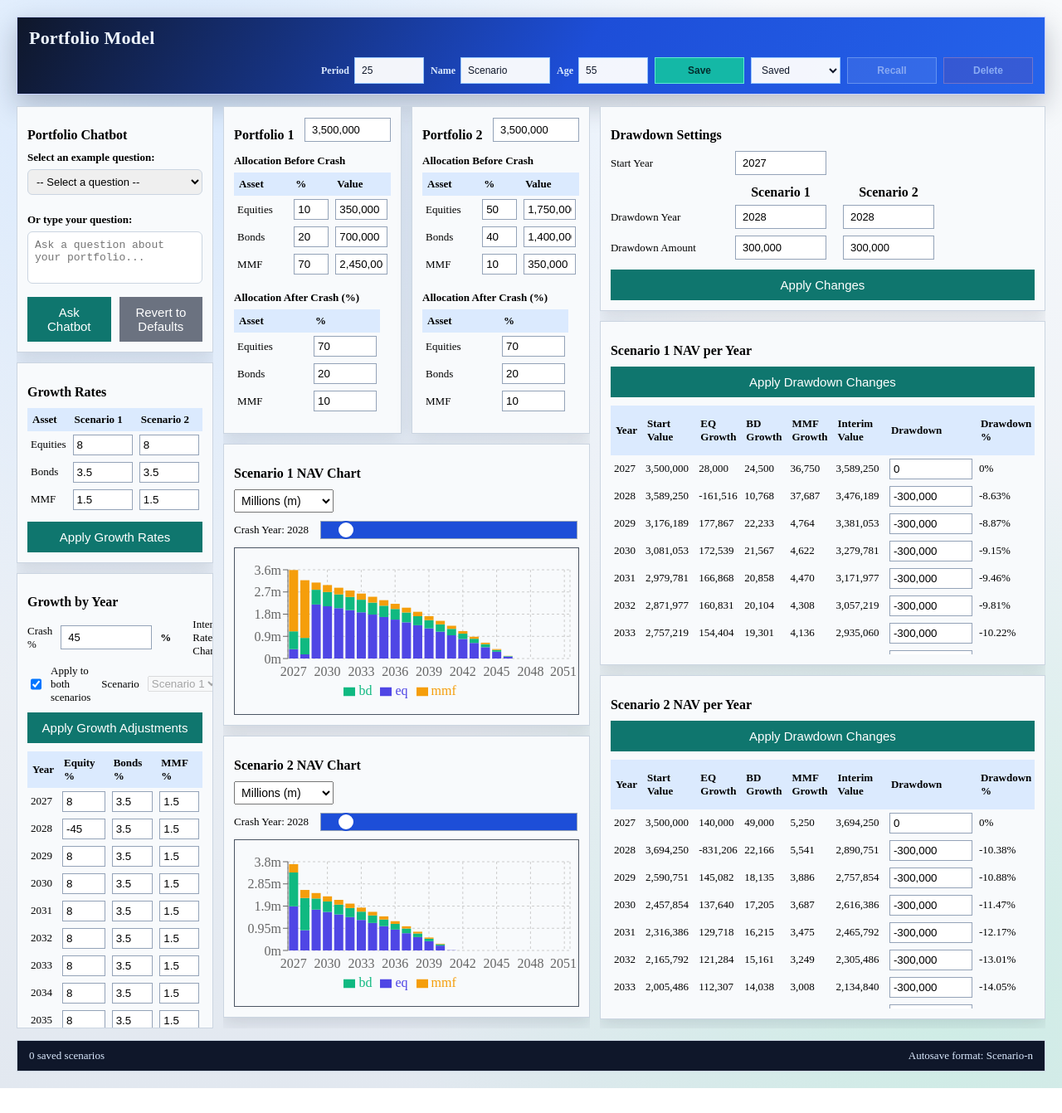
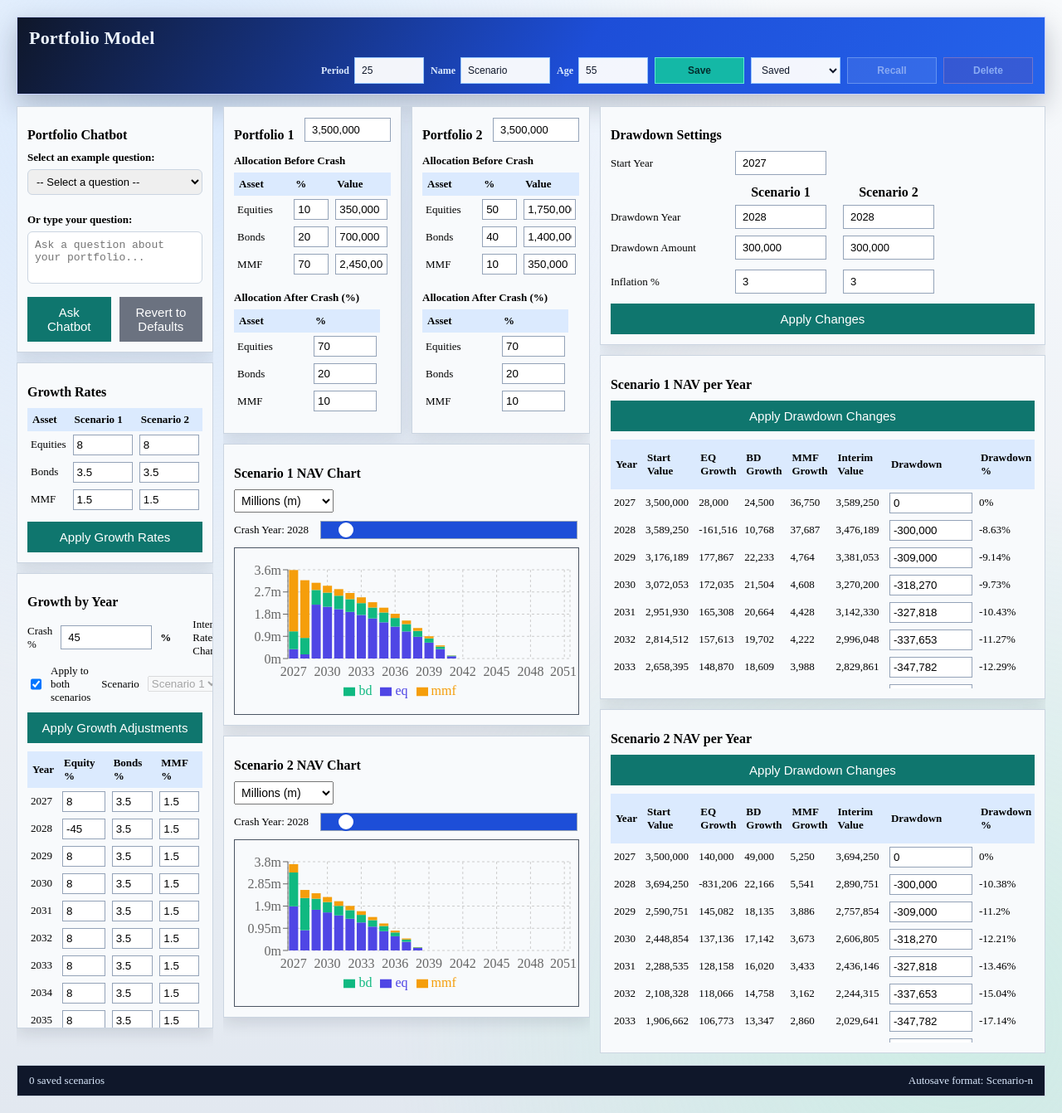
Before and after one commit to GavinTRobb/portfolio-model, a React (Vite) app: page / in a window 1280 px wide. Shown: the whole page at 83% size. Before the commit the page ends 1312 px from the top, so only its background shows below. Built offline with nearby package versions, Linux system fonts and the light colour scheme.

Commit message:
Prototype To Test V1.0

```diff
--- a/src/App.tsx
+++ b/src/App.tsx
@@ -29,6 +29,7 @@ function simulate({
   correctedDrawdownStart,
   correctedDrawdownYear,
   drawdownAmount,
+  drawdownInflationRate,
   drawdownOverrides,
   correctedCrashYear
 }: {
@@ -39,6 +40,7 @@ function simulate({
   correctedDrawdownStart: number;
   correctedDrawdownYear: number;
   drawdownAmount: number;
+  drawdownInflationRate: number;
   drawdownOverrides: number[];
   correctedCrashYear: number;
 }) {
@@ -69,20 +71,21 @@ function simulate({
     const interimValue = startValue + eqGrowthValue + bdGrowthValue + mmfGrowthValue;
 
     let drawdownApplied = false;
-    let drawdownMagnitude = 0;
     let drawdownValue = 0;
     if (year >= correctedDrawdownYear && year >= correctedDrawdownStart) {
+      const drawdownYearIndex = Math.max(0, year - correctedDrawdownYear);
+      const inflationMultiplier = Math.pow(1 + drawdownInflationRate / 100, drawdownYearIndex);
+      const escalatedDrawdownAmount = drawdownAmount * inflationMultiplier;
       const overrideValue = drawdownOverrides[i];
-      drawdownValue = overrideValue === undefined ? -drawdownAmount : (overrideValue < 0 ? overrideValue : -Math.abs(overrideValue));
-      drawdownMagnitude = Math.abs(drawdownValue);
+      drawdownValue = overrideValue === undefined ? -escalatedDrawdownAmount : overrideValue;
       drawdownApplied = drawdownValue !== 0;
     }
 
     nav = interimValue + drawdownValue;
 
-    const eqEndValue = eqStartValue + eqGrowthValue - drawdownMagnitude * eqAlloc;
-    const bdEndValue = bdStartValue + bdGrowthValue - drawdownMagnitude * bdAlloc;
-    const mmfEndValue = mmfStartValue + mmfGrowthValue - drawdownMagnitude * mmfAlloc;
+    const eqEndValue = eqStartValue + eqGrowthValue + drawdownValue * eqAlloc;
+    const bdEndValue = bdStartValue + bdGrowthValue + drawdownValue * bdAlloc;
+    const mmfEndValue = mmfStartValue + mmfGrowthValue + drawdownValue * mmfAlloc;
 
     const crashApplied = year === correctedCrashYear;
 
@@ -119,6 +122,8 @@ type ScenarioSnapshot = {
   drawdownYearS2: number;
   drawdownAmountS1: number;
   drawdownAmountS2: number;
+  drawdownInflationS1: number;
+  drawdownInflationS2: number;
   drawdownOverridesS1: number[];
   drawdownOverridesS2: number[];
   equityRateS1: number;
@@ -189,6 +194,8 @@ function App() {
   const [drawdownYearS2, setDrawdownYearS2] = useState(startYear + 1);
   const [drawdownAmountS1, setDrawdownAmountS1] = useState(300000);
   const [drawdownAmountS2, setDrawdownAmountS2] = useState(300000);
+  const [drawdownInflationS1, setDrawdownInflationS1] = useState(3);
+  const [drawdownInflationS2, setDrawdownInflationS2] = useState(3);
   const [drawdownOverridesS1, setDrawdownOverridesS1] = useState<number[]>([]);
   const [drawdownOverridesS2, setDrawdownOverridesS2] = useState<number[]>([]);
 
@@ -534,6 +541,7 @@ function App() {
       const runCalc = (
         growthTable: any[],
         drawdownAmt: number,
+        drawdownInflationRate: number,
         overrides: number[],
         corrDrawdownYear: number,
         scenarioPortfolioValue: number,
@@ -555,6 +563,7 @@ function App() {
             correctedDrawdownStart,
             correctedDrawdownYear: corrDrawdownYear,
             drawdownAmount: drawdownAmt,
+            drawdownInflationRate,
             drawdownOverrides: overrides,
             correctedCrashYear: scenarioCrashYear
           });
@@ -591,8 +600,8 @@ function App() {
         return { possible: true, additionalGrowth: high };
       };
 
-      const resS1 = runCalc(growthTableS1, drawdownAmountS1, drawdownOverridesS1, correctedDrawdownYearS1, portfolioValueS1, correctedCrashYearS1);
-      const resS2 = runCalc(growthTableS2, drawdownAmountS2, drawdownOverridesS2, correctedDrawdownYearS2, portfolioValueS2, correctedCrashYearS2);
+      const resS1 = runCalc(growthTableS1, drawdownAmountS1, drawdownInflationS1, drawdownOverridesS1, correctedDrawdownYearS1, portfolioValueS1, correctedCrashYearS1);
+      const resS2 = runCalc(growthTableS2, drawdownAmountS2, drawdownInflationS2, drawdownOverridesS2, correctedDrawdownYearS2, portfolioValueS2, correctedCrashYearS2);
 
       const answerS1 = resS1.possible
         ? `To maintain NAV in Scenario 1, you need approximately +${(resS1.additionalGrowth as number).toFixed(2)}% annual growth across assets.`
@@ -613,7 +622,7 @@ function App() {
       });
     } else if (intent === "timing") {
       // Question: Drawdown Start Timing To Maintain NAV
-      const runCalc = (growthTable: any[], drawdownAmt: number, overrides: number[], scenarioPortfolioValue: number, scenarioCrashYear: number) => {
+      const runCalc = (growthTable: any[], drawdownAmt: number, drawdownInflationRate: number, overrides: number[], scenarioPortfolioValue: number, scenarioCrashYear: number) => {
         const horizonEndYear = startYear + period - 1;
 
         for (let candidateYear = correctedDrawdownStart; candidateYear <= startYear + period; candidateYear++) {
@@ -625,6 +634,7 @@ function App() {
             correctedDrawdownStart,
             correctedDrawdownYear: candidateYear,
             drawdownAmount: drawdownAmt,
+            drawdownInflationRate,
             drawdownOverrides: overrides,
             correctedCrashYear: scenarioCrashYear
           });
@@ -641,8 +651,8 @@ function App() {
         return { possible: false, year: null };
       };
 
-      const resS1 = runCalc(growthTableS1, drawdownAmountS1, drawdownOverridesS1, portfolioValueS1, correctedCrashYearS1);
-      const resS2 = runCalc(growthTableS2, drawdownAmountS2, drawdownOverridesS2, portfolioValueS2, correctedCrashYearS2);
+      const resS1 = runCalc(growthTableS1, drawdownAmountS1, drawdownInflationS1, drawdownOverridesS1, portfolioValueS1, correctedCrashYearS1);
+      const resS2 = runCalc(growthTableS2, drawdownAmountS2, drawdownInflationS2, drawdownOverridesS2, portfolioValueS2, correctedCrashYearS2);
 
       const answerS1 = resS1.possible
         ? resS1.year !== null
@@ -670,6 +680,7 @@ function App() {
       const runCalc = (
         growthTable: any[],
         drawdownAmt: number,
+        drawdownInflationRate: number,
         overrides: number[],
         corrDrawdownYear: number,
         scenarioCrashYear: number
@@ -682,6 +693,7 @@ function App() {
           correctedDrawdownStart,
           correctedDrawdownYear: corrDrawdownYear,
           drawdownAmount: drawdownAmt,
+          drawdownInflationRate,
           drawdownOverrides: overrides,
           correctedCrashYear: scenarioCrashYear
         });
@@ -696,6 +708,7 @@ function App() {
           correctedDrawdownStart,
           correctedDrawdownYear: corrDrawdownYear,
           drawdownAmount: drawdownAmt,
+          drawdownInflationRate,
           drawdownOverrides: overrides,
           correctedCrashYear: scenarioCrashYear
         });
@@ -707,8 +720,8 @@ function App() {
         return { possible: true, value: Math.max(0, requiredP) };
       };
 
-      const resS1 = runCalc(growthTableS1, drawdownAmountS1, drawdownOverridesS1, correctedDrawdownYearS1, correctedCrashYearS1);
-      const resS2 = runCalc(growthTableS2, drawdownAmountS2, drawdownOverridesS2, correctedDrawdownYearS2, correctedCrashYearS2);
+      const resS1 = runCalc(growthTableS1, drawdownAmountS1, drawdownInflationS1, drawdownOverridesS1, correctedDrawdownYearS1, correctedCrashYearS1);
+      const resS2 = runCalc(growthTableS2, drawdownAmountS2, drawdownInflationS2, drawdownOverridesS2, correctedDrawdownYearS2, correctedCrashYearS2);
 
       const answerS1 = resS1.possible
         ? `To maintain your drawdowns without significant NAV loss, Scenario 1 requires an initial portfolio value of ${resS1.value.toLocaleString("en-US", { maximumFractionDigits: 0 })}.`
@@ -740,6 +753,7 @@ function App() {
         let bestNav = -Infinity;
 
         const drawdownAmt = isS1 ? drawdownAmountS1 : drawdownAmountS2;
+        const drawdownInflationRate = isS1 ? drawdownInflationS1 : drawdownInflationS2;
         const overrides = isS1 ? drawdownOverridesS1 : drawdownOverridesS2;
         const corrDrawdownYear = isS1 ? correctedDrawdownYearS1 : correctedDrawdownYearS2;
         const scenarioPortfolioValue = isS1 ? portfolioValueS1 : portfolioValueS2;
@@ -786,6 +800,7 @@ function App() {
             correctedDrawdownStart,
             correctedDrawdownYear: corrDrawdownYear,
             drawdownAmount: drawdownAmt,
+            drawdownInflationRate,
             drawdownOverrides: overrides,
             correctedCrashYear: scenarioCrashYear
           });
@@ -816,7 +831,7 @@ function App() {
       });
     } else if (intent === "drawdown") {
       // Question 3: Affordable Drawdown
-      const runCalc = (growthTable: any[], corrDrawdownYear: number, scenarioPortfolioValue: number, scenarioCrashYear: number) => {
+      const runCalc = (growthTable: any[], corrDrawdownYear: number, scenarioPortfolioValue: number, scenarioCrashYear: number, drawdownInflationRate: number) => {
         const r1 = simulate({
           portfolioValue: scenarioPortfolioValue,
           period,
@@ -825,6 +840,7 @@ function App() {
           correctedDrawdownStart,
           correctedDrawdownYear: corrDrawdownYear,
           drawdownAmount: 0,
+          drawdownInflationRate,
           drawdownOverrides: Array(period).fill(undefined),
           correctedCrashYear: scenarioCrashYear
         });
@@ -838,6 +854,7 @@ function App() {
           correctedDrawdownStart,
           correctedDrawdownYear: corrDrawdownYear,
           drawdownAmount: 100_000,
+          drawdownInflationRate,
           drawdownOverrides: Array(period).fill(undefined),
           correctedCrashYear: scenarioCrashYear
         });
@@ -849,8 +866,8 @@ function App() {
         return { possible: true, value: Math.max(0, affordableD) };
       };
 
-      const resS1 = runCalc(growthTableS1, correctedDrawdownYearS1, portfolioValueS1, correctedCrashYearS1);
-      const resS2 = runCalc(growthTableS2, correctedDrawdownYearS2, portfolioValueS2, correctedCrashYearS2);
+      const resS1 = runCalc(growthTableS1, correctedDrawdownYearS1, portfolioValueS1, correctedCrashYearS1, drawdownInflationS1);
+      const resS2 = runCalc(growthTableS2, correctedDrawdownYearS2, portfolioValueS2, correctedCrashYearS2, drawdownInflationS2);
 
       const answerS1 = resS1.possible
         ? `In Scenario 1, you can afford an annual drawdown of ${resS1.value.toLocaleString("en-US", { maximumFractionDigits: 0 })} each year without NAV loss.`
@@ -987,6 +1004,8 @@ function App() {
     setDrawdownYearS2(startYear + 1);
     setDrawdownAmountS1(300000);
     setDrawdownAmountS2(300000);
+    setDrawdownInflationS1(3);
+    setDrawdownInflationS2(3);
     setDrawdownOverridesS1([]);
     setDrawdownOverridesS2([]);
     setEquityRateS1(8.0);
@@ -1132,20 +1151,21 @@ function App() {
       const interimValue = startValue + eqGrowthValue + bdGrowthValue + mmfGrowthValue;
 
       let drawdownApplied = false;
-      let drawdownMagnitude = 0;
       let drawdownValue = 0;
       if (year >= correctedDrawdownYearS1 && year >= correctedDrawdownStart) {
+        const drawdownYearIndex = Math.max(0, year - correctedDrawdownYearS1);
+        const inflationMultiplier = Math.pow(1 + drawdownInflationS1 / 100, drawdownYearIndex);
+        const escalatedDrawdownAmount = drawdownAmountS1 * inflationMultiplier;
         const overrideValue = drawdownOverridesS1[i];
-        drawdownValue = overrideValue === undefined ? -drawdownAmountS1 : (overrideValue < 0 ? overrideValue : -Math.abs(overrideValue));
-        drawdownMagnitude = Math.abs(drawdownValue);
+        drawdownValue = overrideValue === undefined ? -escalatedDrawdownAmount : overrideValue;
         drawdownApplied = drawdownValue !== 0;
       }
 
       nav = interimValue + drawdownValue;
 
-      const eqEndValue = eqStartValue + eqGrowthValue - drawdownMagnitude * eqAlloc;
-      const bdEndValue = bdStartValue + bdGrowthValue - drawdownMagnitude * bdAlloc;
-      const mmfEndValue = mmfStartValue + mmfGrowthValue - drawdownMagnitude * mmfAlloc;
+      const eqEndValue = eqStartValue + eqGrowthValue + drawdownValue * eqAlloc;
+      const bdEndValue = bdStartValue + bdGrowthValue + drawdownValue * bdAlloc;
+      const mmfEndValue = mmfStartValue + mmfGrowthValue + drawdownValue * mmfAlloc;
 
       const crashApplied = year === correctedCrashYearS1;
 
@@ -1170,6 +1190,7 @@ function App() {
     correctedDrawdownStart,
     correctedDrawdownYearS1,
     drawdownAmountS1,
+    drawdownInflationS1,
     drawdownOverridesS1,
     growthTableS1
   ]);
@@ -1203,20 +1224,21 @@ function App() {
       const interimValue = startValue + eqGrowthValue + bdGrowthValue + mmfGrowthValue;
 
       let drawdownApplied = false;
-      let drawdownMagnitude = 0;
       let drawdownValue = 0;
       if (year >= correctedDrawdownYearS2 && year >= correctedDrawdownStart) {
+        const drawdownYearIndex = Math.max(0, year - correctedDrawdownYearS2);
+        const inflationMultiplier = Math.pow(1 + drawdownInflationS2 / 100, drawdownYearIndex);
+        const escalatedDrawdownAmount = drawdownAmountS2 * inflationMultiplier;
         const overrideValue = drawdownOverridesS2[i];
-        drawdownValue = overrideValue === undefined ? -drawdownAmountS2 : (overrideValue < 0 ? overrideValue : -Math.abs(overrideValue));
-        drawdownMagnitude = Math.abs(drawdownValue);
+        drawdownValue = overrideValue === undefined ? -escalatedDrawdownAmount : overrideValue;
         drawdownApplied = drawdownValue !== 0;
       }
 
       nav = interimValue + drawdownValue;
 
-      const eqEndValue = eqStartValue + eqGrowthValue - drawdownMagnitude * eqAlloc;
-      const bdEndValue = bdStartValue + bdGrowthValue - drawdownMagnitude * bdAlloc;
-      const mmfEndValue = mmfStartValue + mmfGrowthValue - drawdownMagnitude * mmfAlloc;
+      const eqEndValue = eqStartValue + eqGrowthValue + drawdownValue * eqAlloc;
+      const bdEndValue = bdStartValue + bdGrowthValue + drawdownValue * bdAlloc;
+      const mmfEndValue = mmfStartValue + mmfGrowthValue + drawdownValue * mmfAlloc;
 
       const crashApplied = year === correctedCrashYearS2;
 
@@ -1241,6 +1263,7 @@ function App() {
     correctedDrawdownStart,
     correctedDrawdownYearS2,
     drawdownAmountS2,
+    drawdownInflationS2,
     drawdownOverridesS2,
     growthTableS2
   ]);
@@ -1327,6 +1350,8 @@ function App() {
     drawdownYearS2,
     drawdownAmountS1,
     drawdownAmountS2,
+    drawdownInflationS1,
+    drawdownInflationS2,
     drawdownOverridesS1,
     drawdownOverridesS2,
     equityRateS1,
@@ -1384,6 +1409,8 @@ function App() {
     setDrawdownYearS2(snapshot.drawdownYearS2);
     setDrawdownAmountS1(snapshot.drawdownAmountS1);
     setDrawdownAmountS2(snapshot.drawdownAmountS2);
+    setDrawdownInflationS1(snapshot.drawdownInflationS1 ?? 3);
+    setDrawdownInflationS2(snapshot.drawdownInflationS2 ?? snapshot.drawdownInflationS1 ?? 3);
     setDrawdownOverridesS1(snapshot.drawdownOverridesS1);
     setDrawdownOverridesS2(snapshot.drawdownOverridesS2);
     setEquityRateS1(snapshot.equityRateS1 ?? 8.0);
@@ -1699,7 +1726,7 @@ function App() {
 
         {/* COLUMN 3: TABLES */}
         <div className="layout-column">
-          <div className="dashboard-box">
+          <div className="dashboard-box drawdown-box">
             <DrawdownPanel
               drawdownStartYear={correctedDrawdownStart}
               onDrawdownStartYearChange={setDrawdownStartYear}
@@ -1711,6 +1738,10 @@ function App() {
               onDrawdownAmountS1Change={setDrawdownAmountS1}
               drawdownAmountS2={drawdownAmountS2}
               onDrawdownAmountS2Change={setDrawdownAmountS2}
+              drawdownInflationS1={drawdownInflationS1}
+              onDrawdownInflationS1Change={setDrawdownInflationS1}
+              drawdownInflationS2={drawdownInflationS2}
+              onDrawdownInflationS2Change={setDrawdownInflationS2}
               onApply={() => {
                 setDrawdownOverridesS1([]);
                 setDrawdownOverridesS2([]);
@@ -1726,6 +1757,7 @@ function App() {
               drawdownStartYear={correctedDrawdownStart}
               drawdownYear={correctedDrawdownYearS1}
               drawdownAmount={drawdownAmountS1}
+              drawdownInflationRate={drawdownInflationS1}
               onApplyDrawdownChanges={setDrawdownOverridesS1}
             />
           </div>
@@ -1738,6 +1770,7 @@ function App() {
               drawdownStartYear={correctedDrawdownStart}
               drawdownYear={correctedDrawdownYearS2}
               drawdownAmount={drawdownAmountS2}
+              drawdownInflationRate={drawdownInflationS2}
               onApplyDrawdownChanges={setDrawdownOverridesS2}
             />
           </div>
--- a/src/components/DrawdownPanel.tsx
+++ b/src/components/DrawdownPanel.tsx
@@ -15,6 +15,12 @@ interface Props {
 
   drawdownAmountS2: number;
   onDrawdownAmountS2Change: (v: number) => void;
+
+  drawdownInflationS1: number;
+  onDrawdownInflationS1Change: (v: number) => void;
+
+  drawdownInflationS2: number;
+  onDrawdownInflationS2Change: (v: number) => void;
 
   onApply: () => void;
 }
@@ -34,6 +40,12 @@ export default function DrawdownPanel({
 
   drawdownAmountS2,
   onDrawdownAmountS2Change,
+
+  drawdownInflationS1,
+  onDrawdownInflationS1Change,
+
+  drawdownInflationS2,
+  onDrawdownInflationS2Change,
 
   onApply
 }: Props) {
@@ -104,6 +116,25 @@ export default function DrawdownPanel({
         />
       </div>
 
+      {/* DRAWDOWN INFLATION */}
+      <div className="control-row" style={{ marginBottom: "12px" }}>
+        <label style={{ width: 140 }}>Inflation %</label>
+        <input
+          type="number"
+          step="0.1"
+          value={drawdownInflationS1}
+          onChange={(e) => onDrawdownInflationS1Change(Number(e.target.value))}
+          style={{ width: 110, maxWidth: 110, flex: "none" }}
+        />
+        <input
+          type="number"
+          step="0.1"
+          value={drawdownInflationS2}
+          onChange={(e) => onDrawdownInflationS2Change(Number(e.target.value))}
+          style={{ width: 110, maxWidth: 110, flex: "none", marginLeft: "10px" }}
+        />
+      </div>
+
       <div className="bottom-align">
         <button className="apply-button" onClick={onApply}>
           Apply Changes
--- a/src/components/NavPerYearPanel.tsx
+++ b/src/components/NavPerYearPanel.tsx
@@ -22,6 +22,7 @@ interface Props {
   drawdownStartYear: number;
   drawdownYear: number;
   drawdownAmount: number;
+  drawdownInflationRate: number;
   onApplyDrawdownChanges?: (values: number[]) => void;
 }
 
@@ -33,6 +34,7 @@ export default function NavPerYearPanel({
   drawdownStartYear,
   drawdownYear,
   drawdownAmount,
+  drawdownInflationRate,
   onApplyDrawdownChanges
 }: Props) {
   const fmt = (v: number) =>
@@ -47,8 +49,12 @@ export default function NavPerYearPanel({
   const getDefaultDrawdownValue = (index: number) => {
     const row = navRows[index];
     if (!row) return 0;
+    const drawdownYearIndex = Math.max(0, row.year - drawdownYear);
+    const inflationMultiplier = Math.pow(1 + drawdownInflationRate / 100, drawdownYearIndex);
     const defaultDrawdown =
-      row.year >= drawdownYear && row.year >= drawdownStartYear ? drawdownAmount : 0;
+      row.year >= drawdownYear && row.year >= drawdownStartYear
+        ? drawdownAmount * inflationMultiplier
+        : 0;
     return defaultDrawdown > 0 ? -defaultDrawdown : 0;
   };
 
@@ -58,7 +64,7 @@ export default function NavPerYearPanel({
 
   useEffect(() => {
     setDraftDrawdowns(navRows.map((_, index) => formatInputValue(getDefaultDrawdownValue(index))));
-  }, [navRows.length, drawdownStartYear, drawdownYear, drawdownAmount]);
+  }, [navRows.length, drawdownStartYear, drawdownYear, drawdownAmount, drawdownInflationRate]);
 
   const parseDraftValue = (rawValue: string | undefined, fallback: number) => {
     const cleanedValue = (rawValue ?? "").replace(/,/g, "").trim();
@@ -102,16 +108,15 @@ export default function NavPerYearPanel({
       const interimValue = startValue + eqGrowth + bdGrowth + mmfGrowth;
       const defaultDrawdownValue = getDefaultDrawdownValue(idx);
       const drawdownValue = parseDraftValue(draftDrawdowns[idx], defaultDrawdownValue);
-      const drawdownMagnitude = Math.abs(drawdownValue);
       const drawdownPct =
         interimValue !== 0 ? (drawdownValue / interimValue) * 100 : 0;
       const endValue = interimValue + drawdownValue;
       const eqStartValue = startValue * ((growthRow?.equityAlloc ?? 0) / 100);
       const bdStartValue = startValue * ((growthRow?.bondAlloc ?? 0) / 100);
       const mmfStartValue = startValue * ((growthRow?.mmfAlloc ?? 0) / 100);
-      const eqEndValue = eqStartValue + eqGrowth - drawdownMagnitude * ((growthRow?.equityAlloc ?? 0) / 100);
-      const bdEndValue = bdStartValue + bdGrowth - drawdownMagnitude * ((growthRow?.bondAlloc ?? 0) / 100);
-      const mmfEndValue = mmfStartValue + mmfGrowth - drawdownMagnitude * ((growthRow?.mmfAlloc ?? 0) / 100);
+      const eqEndValue = eqStartValue + eqGrowth + drawdownValue * ((growthRow?.equityAlloc ?? 0) / 100);
+      const bdEndValue = bdStartValue + bdGrowth + drawdownValue * ((growthRow?.bondAlloc ?? 0) / 100);
+      const mmfEndValue = mmfStartValue + mmfGrowth + drawdownValue * ((growthRow?.mmfAlloc ?? 0) / 100);
 
       acc.push({
         startValue,
@@ -129,7 +134,7 @@ export default function NavPerYearPanel({
 
       return acc;
     }, []);
-  }, [draftDrawdowns, drawdownAmount, drawdownStartYear, drawdownYear, growthTable, initialPortfolioValue, navRows]);
+  }, [draftDrawdowns, drawdownAmount, drawdownInflationRate, drawdownStartYear, drawdownYear, growthTable, initialPortfolioValue, navRows]);
 
   const startValues = rowResults.map((row) => row.startValue);
   const eqGrowthValues = rowResults.map((row) => row.eqGrowth);
@@ -154,8 +159,7 @@ export default function NavPerYearPanel({
   const handleApplyDrawdownChanges = () => {
     const values = draftDrawdowns.map((rawValue, index) => {
       const fallback = getDefaultDrawdownValue(index);
-      const parsedValue = parseDraftValue(rawValue, fallback);
-      return parsedValue < 0 ? parsedValue : -Math.abs(parsedValue);
+      return parseDraftValue(rawValue, fallback);
     });
 
     onApplyDrawdownChanges?.(values);
--- a/src/components/layout.css
+++ b/src/components/layout.css
@@ -149,6 +149,11 @@
   height: 415px;
 }
 
+.drawdown-box {
+  height: auto;
+  flex-shrink: 0;
+}
+
 .controls-column .dashboard-box.growth-box {
   height: 549px;
 }
```
Also changed, not shown: 1 other file (tests, documents, lock files or other folders).
